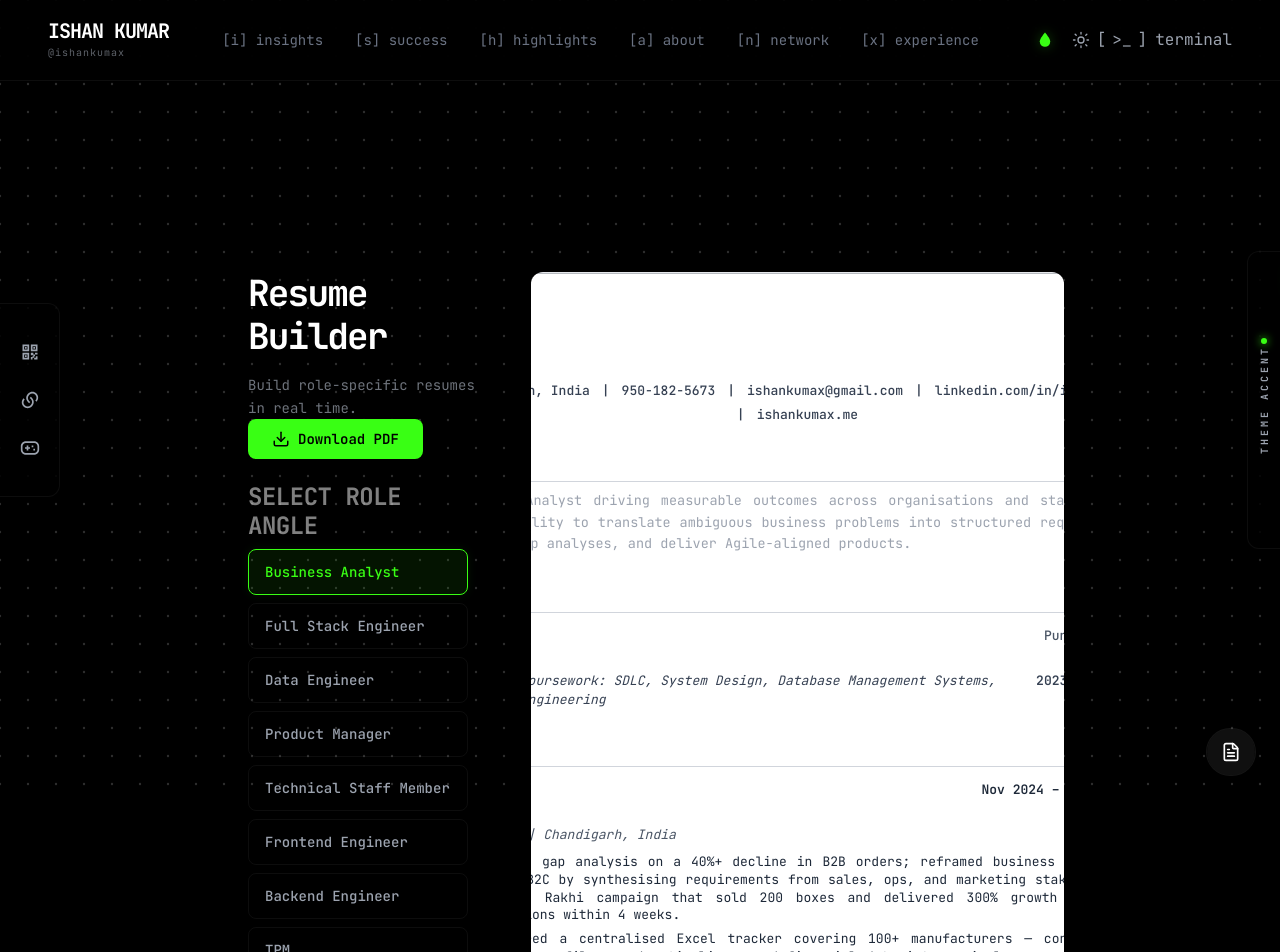
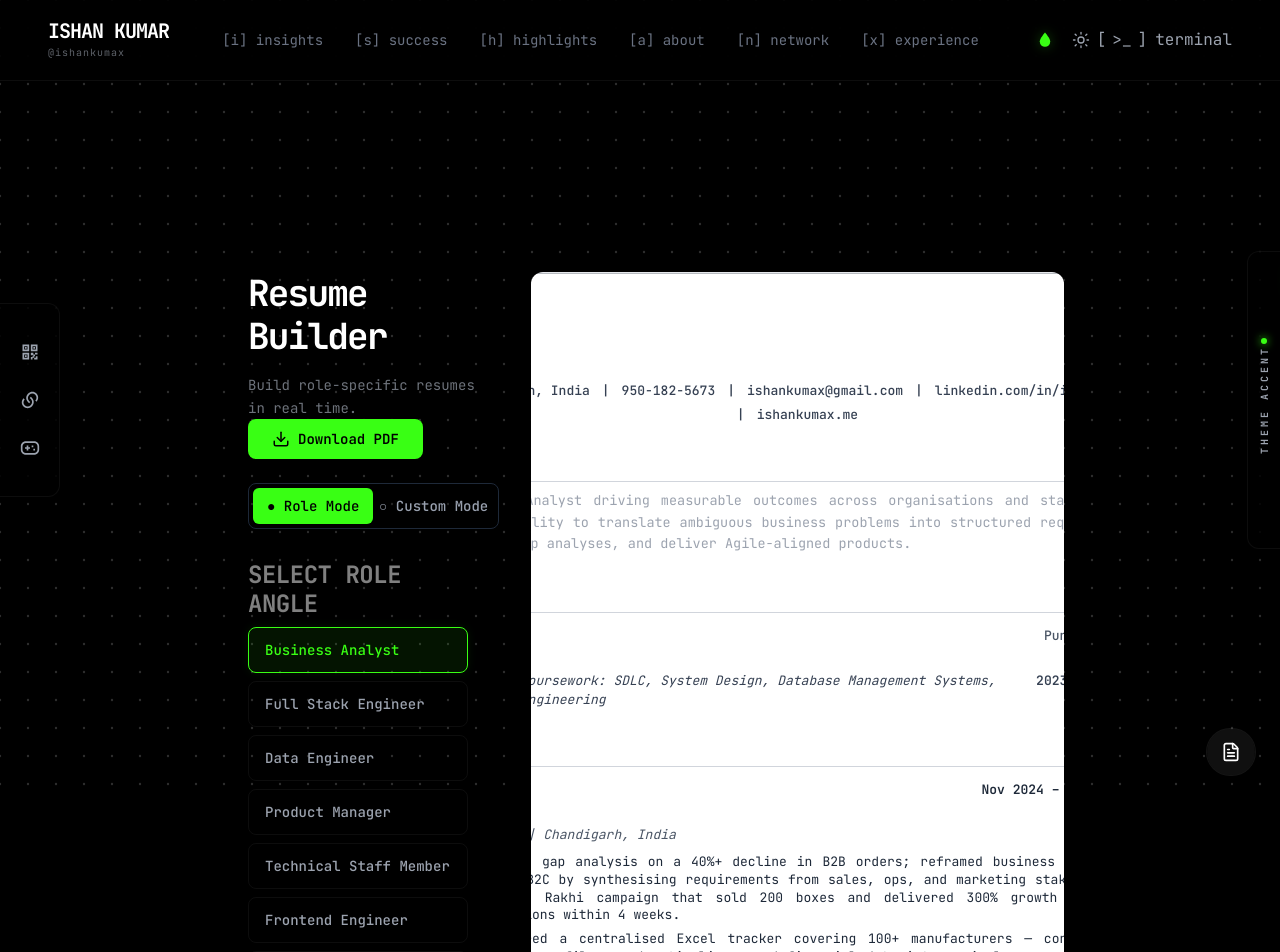
Before and after one commit to ishankumax/portfolio, a React (Vite) app: page /resume in a window 1280 px wide. Shown: the top 952 px of the page. Built offline with nearby package versions, Linux system fonts and the light colour scheme; no server answers; the database is empty.

Commit message:
feat: Phase 2 - Build Configuration Panel with Role/Custom mode switcher

```diff
--- a/src/components/ResumePage.jsx
+++ b/src/components/ResumePage.jsx
@@ -1,6 +1,6 @@
 import React, { useState } from 'react'
 import resumeData from '../data/resumeData.json'
-import RoleSidebar from './resume/RoleSidebar'
+import ConfigurationPanel from './resume/ConfigurationPanel'
 import ResumePreview from './resume/ResumePreview'
 import PDFExporter from './resume/PDFExporter'
 
@@ -25,7 +25,7 @@ export default function ResumePage() {
           />
         </div>
 
-        <RoleSidebar
+        <ConfigurationPanel
           roles={roles}
           selectedRole={selectedRole}
           onSelectRole={setSelectedRole}
--- /dev/null
+++ b/src/components/resume/ConfigurationPanel.jsx
@@ -0,0 +1,48 @@
+import React, { useState } from 'react'
+import RoleSidebar from './RoleSidebar'
+
+export default function ConfigurationPanel({ roles, selectedRole, onSelectRole }) {
+  const [mode, setMode] = useState('role') // 'role' or 'custom'
+
+  return (
+    <div className="w-full flex flex-col gap-6">
+      {/* Mode Switcher */}
+      <div className="flex bg-black/20 p-1 rounded-lg border border-gray-800">
+        <button
+          className={`flex-1 py-2 text-sm font-medium rounded-md transition-all ${
+            mode === 'role' ? 'bg-[var(--accent)] text-black shadow-lg' : 'text-gray-400 hover:text-white'
+          }`}
+          onClick={() => setMode('role')}
+        >
+          ● Role Mode
+        </button>
+        <button
+          className={`flex-1 py-2 text-sm font-medium rounded-md transition-all ${
+            mode === 'custom' ? 'bg-[var(--accent)] text-black shadow-lg' : 'text-gray-400 hover:text-white'
+          }`}
+          onClick={() => setMode('custom')}
+        >
+          ○ Custom Mode
+        </button>
+      </div>
+
+      {/* Content based on Mode */}
+      <div className="mt-2">
+        {mode === 'role' ? (
+          <div className="animate-fade-in">
+            <RoleSidebar
+              roles={roles}
+              selectedRole={selectedRole}
+              onSelectRole={onSelectRole}
+            />
+          </div>
+        ) : (
+          <div className="animate-fade-in p-4 border border-dashed border-gray-700 rounded-lg text-center text-gray-500">
+            <p className="mb-2 font-mono text-xs uppercase tracking-widest text-[var(--accent)]">Custom Mode</p>
+            <p className="text-sm">Filter engine coming in Phase 3.</p>
+          </div>
+        )}
+      </div>
+    </div>
+  )
+}
```
